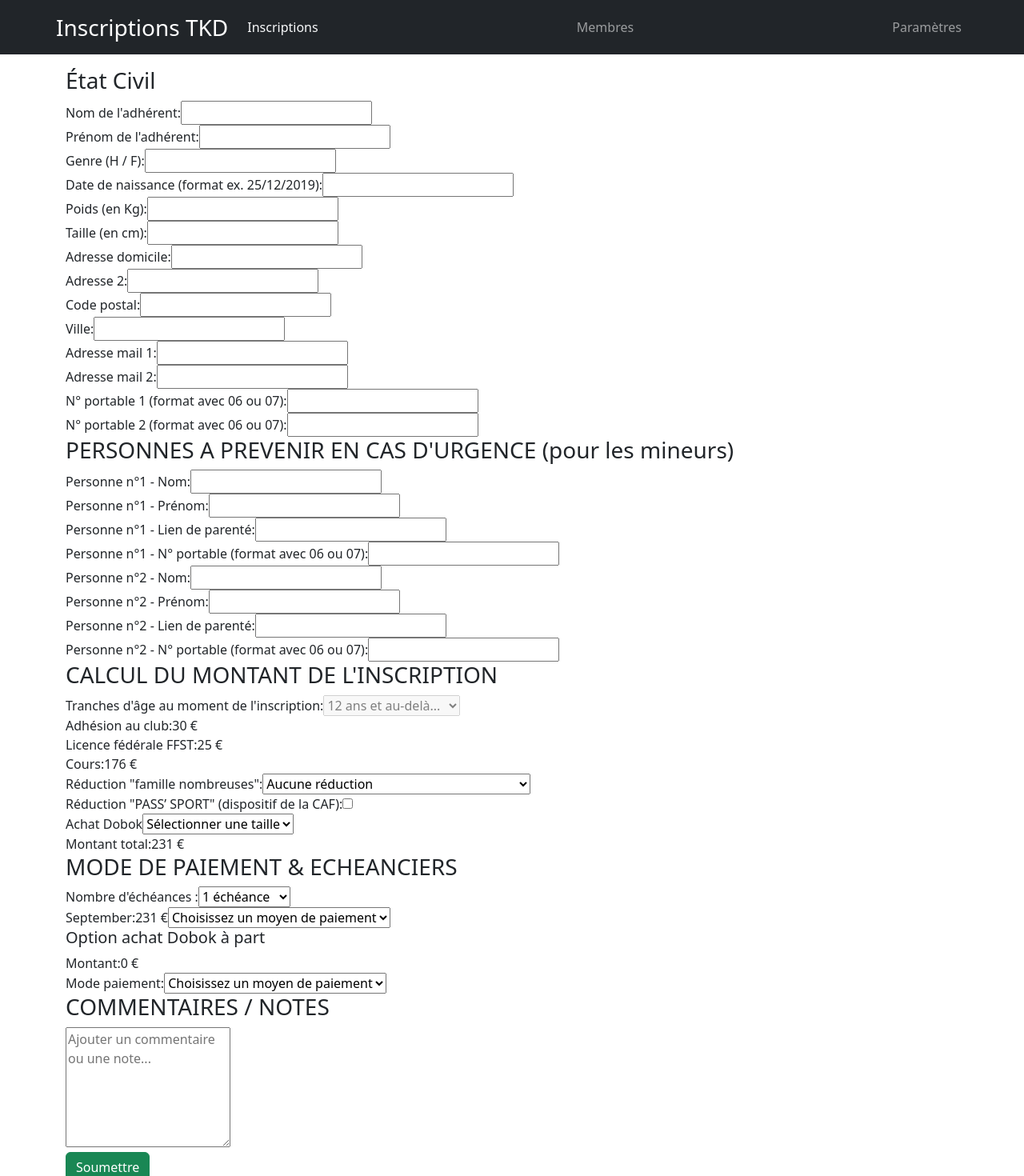
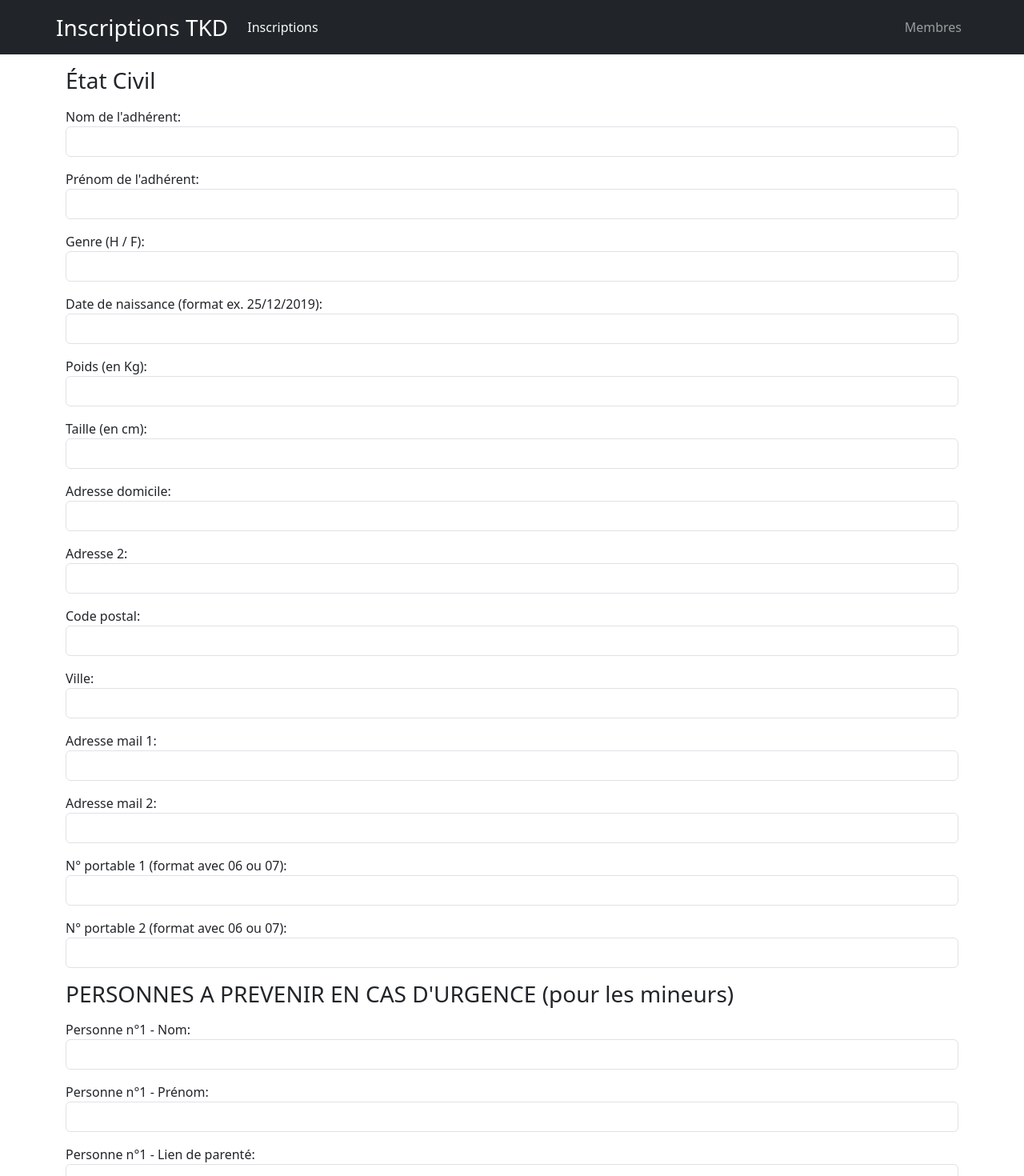
Before and after one commit to Azurhys/inscriptions_tkd, a React (Vite) app in the folder inscriptions_tkd/: page / in a window 1280 px wide. Shown: the top 1470 px of the page at 80% size. Built offline with nearby package versions, Linux system fonts and the light colour scheme; what @react-pdf/renderer would draw is missing.

Commit message:
finito ratio

```diff
--- a/inscriptions_tkd/src/composants/Inscription.jsx
+++ b/inscriptions_tkd/src/composants/Inscription.jsx
@@ -383,102 +383,102 @@ const Inscription = () => {
       <div>
 
       <form onSubmit={handleSubmit}>
-        <h3>État Civil</h3>
+        <h3 className="my-3">État Civil</h3>
         <div>
           <label>Nom de l'adhérent:</label>
-          <input type="text" value={nom} onChange={(e) => setNom(e.target.value)} required />
+          <input className="form-control mb-3"  type="text" value={nom}  onChange={(e) => setNom(e.target.value)} required />
         </div>
         <div>
           <label>Prénom de l'adhérent:</label>
-          <input type="text" value={prenom} onChange={(e) => setPrenom(e.target.value)} required />
+          <input className="form-control mb-3"  type="text" value={prenom} onChange={(e) => setPrenom(e.target.value)} required />
         </div>
         <div>
           <label>Genre (H / F):</label>
-          <input type="text" value={genre} onChange={(e) => setGenre(e.target.value)} required />
+          <input className="form-control mb-3" type="text" value={genre} onChange={(e) => setGenre(e.target.value)} required />
         </div>
         <div>
           <label>Date de naissance (format ex. 25/12/2019):</label>
-          <input type="text" value={dateNaissance} onChange={(e) => setDateNaissance(e.target.value)} required />
+          <input className="form-control mb-3" type="text" value={dateNaissance} onChange={(e) => setDateNaissance(e.target.value)} required />
         </div>
         <div>
           <label>Poids (en Kg):</label>
-          <input type="number" value={poids} onChange={(e) => setPoids(e.target.value)} required />
+          <input className="form-control mb-3" type="number" value={poids} onChange={(e) => setPoids(e.target.value)} required />
         </div>
         <div>
           <label>Taille (en cm):</label>
-          <input type="number" value={taille} onChange={(e) => setTaille(e.target.value)} required />
+          <input className="form-control mb-3" type="number" value={taille} onChange={(e) => setTaille(e.target.value)} required />
         </div>
         <div>
           <label>Adresse domicile:</label>
-          <input type="text" value={adresse1} onChange={(e) => setAdresse1(e.target.value)} required />
+          <input className="form-control mb-3" type="text" value={adresse1} onChange={(e) => setAdresse1(e.target.value)} required />
         </div>
         <div>
           <label>Adresse 2:</label>
-          <input type="text" value={adresse2} onChange={(e) => setAdresse2(e.target.value)} />
+          <input className="form-control mb-3" type="text" value={adresse2} onChange={(e) => setAdresse2(e.target.value)} />
         </div>
         <div>
           <label>Code postal:</label>
-          <input type="text" value={codePostal} onChange={(e) => setCodePostal(e.target.value)} required />
+          <input className="form-control mb-3" type="text" value={codePostal} onChange={(e) => setCodePostal(e.target.value)} required />
         </div>
         <div>
           <label>Ville:</label>
-          <input type="text" value={ville} onChange={(e) => setVille(e.target.value)} required />
+          <input className="form-control mb-3" type="text" value={ville} onChange={(e) => setVille(e.target.value)} required />
         </div>
         <div>
           <label>Adresse mail 1:</label>
-          <input type="email" value={email1} onChange={(e) => setEmail1(e.target.value)} required />
+          <input className="form-control mb-3" type="email" value={email1} onChange={(e) => setEmail1(e.target.value)} required />
         </div>
         <div>
           <label>Adresse mail 2:</label>
-          <input type="email" value={email2} onChange={(e) => setEmail2(e.target.value)} />
+          <input className="form-control mb-3" type="email" value={email2} onChange={(e) => setEmail2(e.target.value)} />
         </div>
         <div>
           <label>N° portable 1 (format avec 06 ou 07):</label>
-          <input type="text" value={portable1} onChange={(e) => setPortable1(e.target.value)} required />
+          <input className="form-control mb-3" type="text" value={portable1} onChange={(e) => setPortable1(e.target.value)} required />
         </div>
         <div>
           <label>N° portable 2 (format avec 06 ou 07):</label>
-          <input type="text" value={portable2} onChange={(e) => setPortable2(e.target.value)} />
+          <input className="form-control mb-3" type="text" value={portable2} onChange={(e) => setPortable2(e.target.value)} />
         </div>
         <div>
-        <h3>PERSONNES A PREVENIR EN CAS D'URGENCE (pour les mineurs)</h3>
+        <h3 className="my-3">PERSONNES A PREVENIR EN CAS D'URGENCE (pour les mineurs)</h3>
         <div>
           <label>Personne n°1 - Nom:</label>
-          <input type="text" value={personne1.nom} onChange={(e) => setPersonne1({ ...personne1, nom: e.target.value })}  />
+          <input className="form-control mb-3" type="text" value={personne1.nom} onChange={(e) => setPersonne1({ ...personne1, nom: e.target.value })}  />
         </div>
         <div>
           <label>Personne n°1 - Prénom:</label>
-          <input type="text" value={personne1.prenom} onChange={(e) => setPersonne1({ ...personne1, prenom: e.target.value })}  />
+          <input className="form-control mb-3" type="text" value={personne1.prenom} onChange={(e) => setPersonne1({ ...personne1, prenom: e.target.value })}  />
         </div>
         <div>
           <label>Personne n°1 - Lien de parenté:</label>
-          <input type="text" value={personne1.lienParente} onChange={(e) => setPersonne1({ ...personne1, lienParente: e.target.value })}  />
+          <input className="form-control mb-3" type="text" value={personne1.lienParente} onChange={(e) => setPersonne1({ ...personne1, lienParente: e.target.value })}  />
         </div>
         <div>
           <label>Personne n°1 - N° portable (format avec 06 ou 07):</label>
-          <input type="tel" pattern="[0-9]{10}" value={personne1.numeroPortable} onChange={(e) => setPersonne1({ ...personne1, numeroPortable: e.target.value })}  />
+          <input className="form-control mb-3" type="tel" pattern="[0-9]{10}" value={personne1.numeroPortable} onChange={(e) => setPersonne1({ ...personne1, numeroPortable: e.target.value })}  />
         </div>
         <div>
           <label>Personne n°2 - Nom:</label>
-          <input type="text" value={personne2.nom} onChange={(e) => setPersonne2({ ...personne2, nom: e.target.value })}  />
+          <input className="form-control mb-3"  type="text" value={personne2.nom} onChange={(e) => setPersonne2({ ...personne2, nom: e.target.value })}  />
         </div>
         <div>
           <label>Personne n°2 - Prénom:</label>
-          <input type="text" value={personne2.prenom} onChange={(e) => setPersonne2({ ...personne2, prenom: e.target.value })}  />
+          <input className="form-control mb-3" type="text" value={personne2.prenom} onChange={(e) => setPersonne2({ ...personne2, prenom: e.target.value })}  />
         </div>
         <div>
           <label>Personne n°2 - Lien de parenté:</label>
-          <input type="text" value={personne2.lienParente} onChange={(e) => setPersonne2({ ...personne2, lienParente: e.target.value })}  />
+          <input className="form-control mb-3" type="text" value={personne2.lienParente} onChange={(e) => setPersonne2({ ...personne2, lienParente: e.target.value })}  />
         </div>
         <div>
           <label>Personne n°2 - N° portable (format avec 06 ou 07):</label>
-          <input type="tel" pattern="[0-9]{10}" value={personne2.numeroPortable} onChange={(e) => setPersonne2({ ...personne2, numeroPortable: e.target.value })}  />
+          <input className="form-control mb-3" type="tel" pattern="[0-9]{10}" value={personne2.numeroPortable} onChange={(e) => setPersonne2({ ...personne2, numeroPortable: e.target.value })}  />
         </div>
       </div>
       <div>
-        <h3>CALCUL DU MONTANT DE L'INSCRIPTION</h3>
+        <h3 className="my-3">CALCUL DU MONTANT DE L'INSCRIPTION</h3>
         <div>
-        <label>Tranches d'âge au moment de l'inscription:</label>
+        <label className="my-1">Tranches d'âge au moment de l'inscription:</label>
             <select value={trancheAge} onChange={handleTrancheAgeChange} disabled>
                 <option value="babyTaekwondo">4 ans - 5 ans - 6 ans</option>
                 <option value="enfants">7 - 8 - 9 - 10 - 11 ans</option>
@@ -486,20 +486,20 @@ const Inscription = () => {
             </select>
         </div>
         <div>
-          <label>Adhésion au club:</label>
+          <label className="my-1">Adhésion au club:</label>
           <span>{tarifs[trancheAge].adhesionClub} €</span>
         </div>
         <div>
-          <label>Licence fédérale FFST:</label>
+          <label className="my-1">Licence fédérale FFST:</label>
           <span>{tarifs[trancheAge].licenceFFST} €</span>
         </div>
         <div>
-          <label>Cours:</label>
+          <label className="my-1" >Cours:</label>
           <span>{tarifs[trancheAge].cours} €</span>
         </div>
         <div>
-          <label>Réduction "famille nombreuses":</label>
-          <select value={reductionFamille} onChange={handleReductionFamilleChange}>
+          <label className="my-1" >Réduction "famille nombreuses":</label>
+          <select className='form-control' value={reductionFamille} onChange={handleReductionFamilleChange}>
             <option value="0">Aucune réduction</option>
             {reductionsFamilleNombreuse.map((reduction) => (
               <option key={reduction.montant} value={reduction.montant}>
@@ -509,12 +509,12 @@ const Inscription = () => {
           </select>
         </div>
         <div>
-          <label>Réduction "PASS’ SPORT" (dispositif de la CAF):</label>
+          <label className="my-1">Réduction "PASS’ SPORT" (dispositif de la CAF):</label>
           <input type="checkbox" checked={hasReductionPassSport} onChange={handleReductionPassSportChange} />
         </div>
         <div>
-          <label>Achat Dobok</label>
-          <select value={dobokTaille} onChange={handleDobokTailleChange}>
+          <label className="my-1">Achat Dobok</label>
+          <select className='form-control' value={dobokTaille} onChange={handleDobokTailleChange}>
             <option value="">Sélectionner une taille</option>
             {dobokTailles.map((dobok) => (
               <option key={dobok.taille} value={dobok.taille}>
@@ -525,20 +525,20 @@ const Inscription = () => {
         </div>
         {dobokTaille && (
           <div>
-            <label>Prix du dobok:</label>
+            <label className="my-1">Prix du dobok:</label>
             <span>{dobokTailles.find((item) => item.taille === dobokTaille)?.prix} €</span>
           </div>
         )}
         <div>
-          <label>Montant total:</label>
+          <label className="my-1">Montant total:</label>
           <span>{montantTotal} €</span>
         </div>
       </div>
       <div>
-      <h3>MODE DE PAIEMENT & ECHEANCIERS</h3>
+      <h3 className="my-3">MODE DE PAIEMENT & ECHEANCIERS</h3>
           <div>
             <label>Nombre d'échéances :</label>
-            <select value={nombreEcheances} onChange={(e) => setNombreEcheances(parseInt(e.target.value))}>
+            <select className='form-control' value={nombreEcheances} onChange={(e) => setNombreEcheances(parseInt(e.target.value))}>
               <option value="1">1 échéance</option>
               <option value="2">2 échéances</option>
               <option value="3">3 échéances</option>
@@ -547,9 +547,10 @@ const Inscription = () => {
           </div>
           {Array.from({ length: nombreEcheances }).map((_, index) => (
             <div key={index}>
-              <label>{paiements[index]?.mois}:</label>
+              <label className="my-1">{paiements[index]?.mois}:</label>
               <span>{calculateMontantEcheance()} €</span>
               <select
+                className='form-control'
                 value={paiements[index]?.moyenPaiement}
                 onChange={(e) => {
                   const updatedPaiements = [...paiements];
@@ -566,14 +567,14 @@ const Inscription = () => {
               </select>
             </div>
           ))}
-        <h5>Option achat Dobok à part</h5>
+        {/* <h5 className="my-3">Option achat Dobok à part</h5>
         <div>
           <label>Montant:</label>
           <span>{dobokTaille ? dobokTailles.find((item) => item.taille === dobokTaille)?.prix : 0} €</span>
         </div>
         <div>
           <label>Mode paiement:</label>
-          <select value={dobokPaiement} onChange={(e) => setDobokPaiement(e.target.value)}>
+          <select className='form-control' value={dobokPaiement} onChange={(e) => setDobokPaiement(e.target.value)}>
             <option value="">Choisissez un moyen de paiement</option>
             <option value="Espèces">Espèces</option>
             <option value="Chèque">Chèque</option>
@@ -581,22 +582,23 @@ const Inscription = () => {
             <option value="Coupons-sport">Coupons-sport</option>
             <option value="CB">CB</option>
           </select>
-        </div>
+        </div> */}
       </div>
         <div>
-          <h3>COMMENTAIRES / NOTES</h3>
+          <h3 className="my-3">COMMENTAIRES / NOTES</h3>
           <textarea
             value={commentaire}
+            className="w-100 form-control"
             onChange={(e) => setCommentaire(e.target.value)}
             rows={6}
             maxLength={3000}
             placeholder="Ajouter un commentaire ou une note..."
           />
         </div>
-        <button type="submit" className="btn btn-success"> Soumettre </button>
+        <button type="submit" className="btn btn-success my-3"> Soumettre </button>
 
       </form>
-      <button onClick={generatePdf} className="btn btn-danger">
+      <button onClick={generatePdf} className="btn btn-danger mb-3">
         Générer PDF
       </button>
       {showPdf && (
--- a/inscriptions_tkd/src/composants/Membres.jsx
+++ b/inscriptions_tkd/src/composants/Membres.jsx
@@ -77,7 +77,7 @@ const Membres = () => {
     const worksheet = workbook.addWorksheet('Membres');
 
     // Add headers
-    const headers = ['Nom', 'Prénom', 'Age', 'Genre', 'Date de naissance', 'Poids', 'Taille', 'Adresse', 'Email 1', 'Email 2', 'Téléphone 1', 'Téléphone 2', 'Cours', 'Montant Inscription', 'Commentaire'];
+    const headers = ['Nom', 'Prénom', 'Age', 'Genre', 'Date de naissance', 'Poids', 'Taille','Taille Dobok', 'Adresse', 'Email 1', 'Email 2', 'Téléphone 1', 'Téléphone 2', 'Cours', 'Montant Inscription', 'Commentaire'];
     worksheet.addRow(headers);
 
     // Add member data rows
@@ -90,6 +90,7 @@ const Membres = () => {
         membre.dateNaissance,
         membre.poids,
         membre.taille,
+        membre.dobokTaille,
         `${membre.adresse.adresse1} ${membre.adresse.adresse2} ${membre.adresse.codePostal} ${membre.adresse.ville}`,
         membre.email1,
         membre.email2,
@@ -97,7 +98,8 @@ const Membres = () => {
         membre.portable2,
         membre.trancheAge,
         membre.montantTotal,
-        membre.commentaire
+        membre.commentaire,
+
       ];
       worksheet.addRow(row);
     });
--- a/inscriptions_tkd/src/composants/Menu.jsx
+++ b/inscriptions_tkd/src/composants/Menu.jsx
@@ -21,13 +21,7 @@ function Menu() {
                         }}>Membres</NavLink>
                     </li>
                 </ul>
-                <ul className="navbar-nav ms-auto">
-                    <li className="nav-item ">
-                        <NavLink to="/settings" className={({isActive}) => {
-                            return isActive ? "nav-link active text-light" : "nav-link"
-                        }}>Paramètres</NavLink>
-                    </li>
-                </ul>
+
             </nav>
         </div>
      );
```
